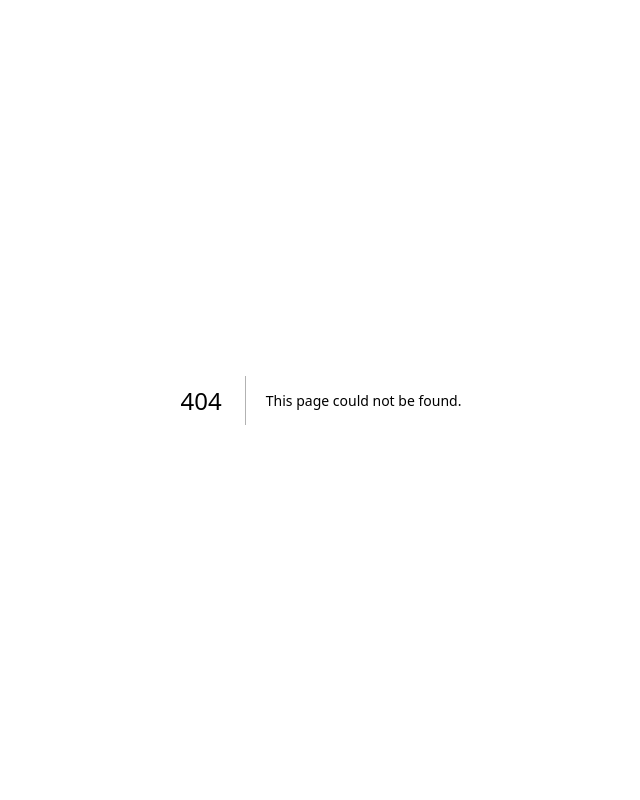
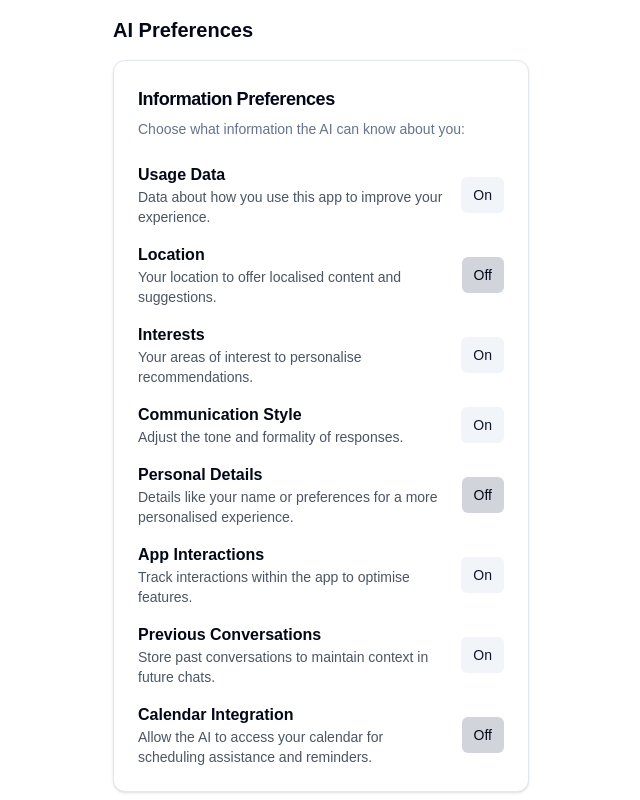
Before and after one commit to TaiHaDev/comp3900-ai-train-prototype, a Next.js app: page /preferences in a window 1280 px wide. Before the commit this address had no page. Shown: the top 800 px of the page, without its empty margins (319-959 px from the left). Built offline with nearby package versions, Linux system fonts and the light colour scheme.

Commit message:
preferences

```diff
--- a/package.json
+++ b/package.json
@@ -14,6 +14,7 @@
     "@radix-ui/react-label": "^2.1.0",
     "@radix-ui/react-radio-group": "^1.2.1",
     "@radix-ui/react-slot": "^1.1.0",
+    "@radix-ui/react-toggle": "^1.1.0",
     "class-variance-authority": "^0.7.0",
     "clsx": "^2.1.1",
     "lucide-react": "^0.453.0",
--- /dev/null
+++ b/src/app/preferences/page.js
@@ -0,0 +1,150 @@
+'use client'
+
+import { useState } from 'react'
+import { Toggle } from "@/components/ui/toggle"
+import { Card, CardContent, CardDescription, CardHeader, CardTitle } from "@/components/ui/card"
+import { Button } from "@/components/ui/button"
+import { Dialog, DialogContent, DialogDescription, DialogHeader, DialogTitle } from "@/components/ui/dialog"
+import Link from 'next/link'
+export default function AIPreferencesPage() {
+  const [preferences, setPreferences] = useState({
+    usageData: true,
+    location: false,
+    interests: true,
+    communicationStyle: true,
+    personalDetails: false,
+    appInteractions: true,
+    previousConversations: true,
+    calendarIntegration: false,
+  })
+
+  const [showResetDialog, setShowResetDialog] = useState(false)
+
+  const handleToggle = (key) => {
+    setPreferences((prev) => ({
+      ...prev,
+      [key]: !prev[key],
+    }))
+  }
+
+  const handleResetPreferences = () => {
+    setPreferences({
+      usageData: false,
+      location: false,
+      interests: false,
+      communicationStyle: false,
+      personalDetails: false,
+      appInteractions: false,
+      previousConversations: false,
+      calendarIntegration: false,
+    })
+    setShowResetDialog(false)
+  }
+
+  return (
+    <div className="container mx-auto p-4 max-w-md">
+      <h1 className="text-xl font-bold mb-4">AI Preferences</h1>
+
+      <Card className="mb-4">
+        <CardHeader>
+          <CardTitle className="text-lg">Information Preferences</CardTitle>
+          <CardDescription>Choose what information the AI can know about you:</CardDescription>
+        </CardHeader>
+        <CardContent>
+          <div className="space-y-4">
+            <PreferenceToggle
+              label="Usage Data"
+              description="Data about how you use this app to improve your experience."
+              enabled={preferences.usageData}
+              onToggle={() => handleToggle('usageData')}
+            />
+            <PreferenceToggle
+              label="Location"
+              description="Your location to offer localised content and suggestions."
+              enabled={preferences.location}
+              onToggle={() => handleToggle('location')}
+            />
+            <PreferenceToggle
+              label="Interests"
+              description="Your areas of interest to personalise recommendations."
+              enabled={preferences.interests}
+              onToggle={() => handleToggle('interests')}
+            />
+            <PreferenceToggle
+              label="Communication Style"
+              description="Adjust the tone and formality of responses."
+              enabled={preferences.communicationStyle}
+              onToggle={() => handleToggle('communicationStyle')}
+            />
+            <PreferenceToggle
+              label="Personal Details"
+              description="Details like your name or preferences for a more personalised experience."
+              enabled={preferences.personalDetails}
+              onToggle={() => handleToggle('personalDetails')}
+            />
+            <PreferenceToggle
+              label="App Interactions"
+              description="Track interactions within the app to optimise features."
+              enabled={preferences.appInteractions}
+              onToggle={() => handleToggle('appInteractions')}
+            />
+            <PreferenceToggle
+              label="Previous Conversations"
+              description="Store past conversations to maintain context in future chats."
+              enabled={preferences.previousConversations}
+              onToggle={() => handleToggle('previousConversations')}
+            />
+            <PreferenceToggle
+              label="Calendar Integration"
+              description="Allow the AI to access your calendar for scheduling assistance and reminders."
+              enabled={preferences.calendarIntegration}
+              onToggle={() => handleToggle('calendarIntegration')}
+            />
+          </div>
+        </CardContent>
+      </Card>
+
+      <div className="space-y-2 mb-16">
+        <Button onClick={() => setShowResetDialog(true)} className="w-full">Reset Preferences</Button>
+      </div>
+      <div className="mb-4">
+        <Link href="/route">
+            <Button className="w-full bg-gray-300">Back to Route</Button> {/* Back button */}
+        </Link>
+      </div>
+
+      <Dialog open={showResetDialog} onOpenChange={setShowResetDialog}>
+        <DialogContent>
+          <DialogHeader>
+            <DialogTitle>Reset Preferences</DialogTitle>
+            <DialogDescription>
+              Are you sure you want to reset all preferences? This will disable all options.
+            </DialogDescription>
+          </DialogHeader>
+          <div className="flex space-x-4 mt-4">
+            <Button onClick={handleResetPreferences} className="bg-red-500 text-white">Reset</Button>
+            <Button onClick={() => setShowResetDialog(false)} className="bg-gray-300">Cancel</Button>
+          </div>
+        </DialogContent>
+      </Dialog>
+    </div>
+  )
+}
+
+function PreferenceToggle({ label, description, enabled, onToggle }) {
+  return (
+    <div className="flex items-center justify-between">
+      <div>
+        <p className="font-bold">{label}</p>
+        <p className="text-sm text-gray-600">{description}</p>
+      </div>
+      <Toggle
+        pressed={enabled}
+        onPressedChange={onToggle}
+        className={`ml-4 ${enabled ? 'bg-green-400 text-white' : 'bg-gray-300'}`}
+      >
+        {enabled ? 'On' : 'Off'}
+      </Toggle>
+    </div>
+  )
+}
--- /dev/null
+++ b/src/components/ui/toggle.jsx
@@ -0,0 +1,40 @@
+"use client"
+
+import * as React from "react"
+import * as TogglePrimitive from "@radix-ui/react-toggle"
+import { cva } from "class-variance-authority";
+
+import { cn } from "@/lib/utils"
+
+const toggleVariants = cva(
+  "inline-flex items-center justify-center rounded-md text-sm font-medium transition-colors hover:bg-muted hover:text-muted-foreground focus-visible:outline-none focus-visible:ring-1 focus-visible:ring-ring disabled:pointer-events-none disabled:opacity-50 data-[state=on]:bg-accent data-[state=on]:text-accent-foreground",
+  {
+    variants: {
+      variant: {
+        default: "bg-transparent",
+        outline:
+          "border border-input bg-transparent shadow-sm hover:bg-accent hover:text-accent-foreground",
+      },
+      size: {
+        default: "h-9 px-3",
+        sm: "h-8 px-2",
+        lg: "h-10 px-3",
+      },
+    },
+    defaultVariants: {
+      variant: "default",
+      size: "default",
+    },
+  }
+)
+
+const Toggle = React.forwardRef(({ className, variant, size, ...props }, ref) => (
+  <TogglePrimitive.Root
+    ref={ref}
+    className={cn(toggleVariants({ variant, size, className }))}
+    {...props} />
+))
+
+Toggle.displayName = TogglePrimitive.Root.displayName
+
+export { Toggle, toggleVariants }
```
Also changed, not shown: 1 other file (tests, documents, lock files or other folders).
